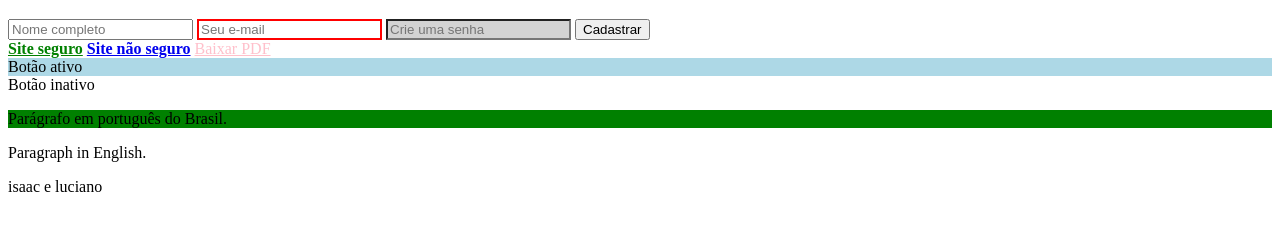
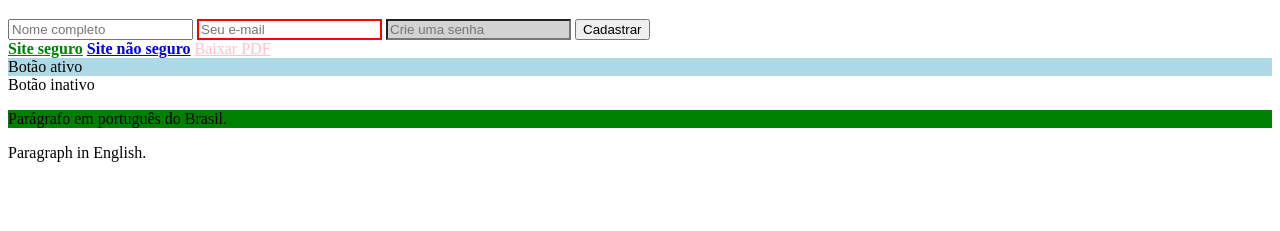
Before and after one commit to CEEMTI-BG-prof-Melissa/aula-07-27-05-lucianoo, a plain HTML site: page index.html in a window 1280 px wide. Shown: the part 61-292 px from the top of the page. Drawn offline with Linux system fonts and the light colour scheme.

Commit message:
Update index.html

```diff
--- a/index.html
+++ b/index.html
@@ -25,6 +25,3 @@
  		 <p lang="en">Paragraph in English.</p>
 	</body>
 </html>
-
-
-isaac e luciano
```
